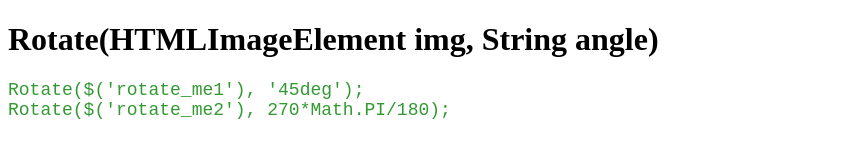
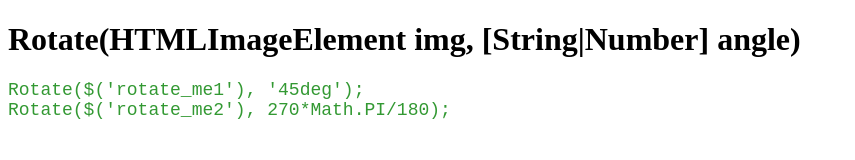
Before and after one commit to thinkphp/rotate, a plain HTML site: page index.html in a window 1280 px wide. Shown: the whole page, without its empty margins (0-855 px from the left). Drawn offline with Linux system fonts and the light colour scheme.

Commit message:
updated index.html

```diff
--- a/index.html
+++ b/index.html
@@ -10,7 +10,7 @@
    </style>
 </head>
 <body>
-<h1>Rotate(HTMLImageElement img, String angle)</h1>
+<h1>Rotate(HTMLImageElement img, [String|Number] angle)</h1>
 <pre>
 Rotate($('rotate_me1'), '45deg');
 Rotate($('rotate_me2'), 270*Math.PI/180);
```
